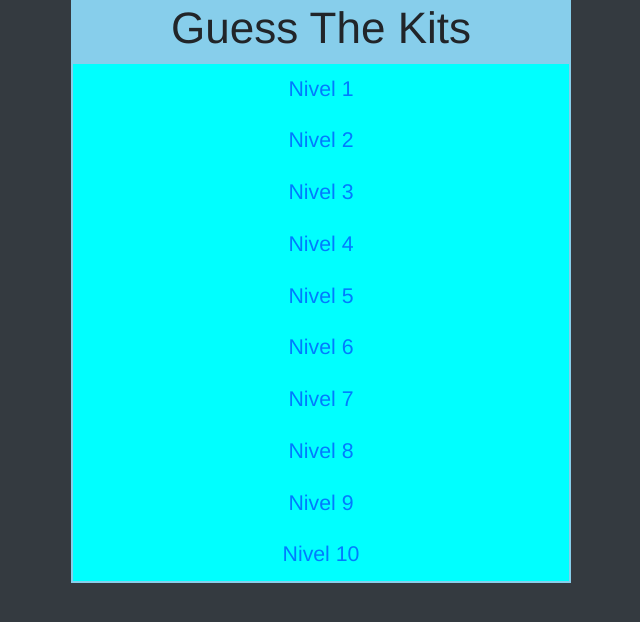
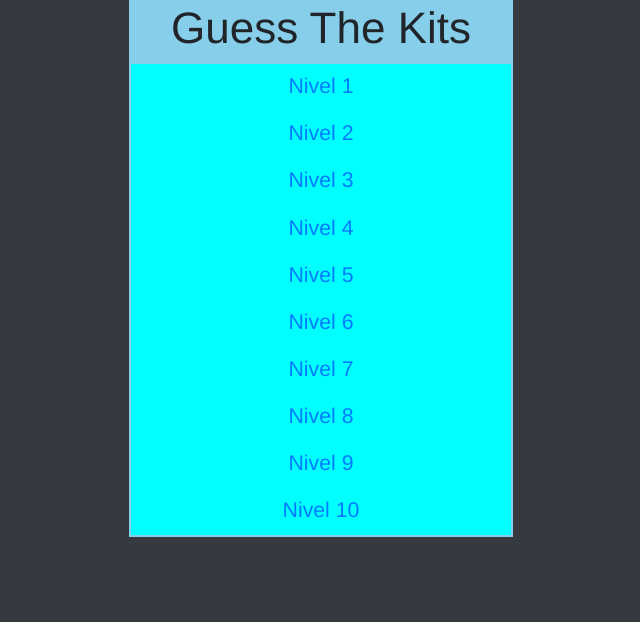
Before and after one commit to Mktk11/Guess-the-kits, a plain HTML site: page index.html in a window 1280 px wide. Shown: the whole page, without its empty margins (319-959 px from the left). Drawn offline with nearby package versions, Linux system fonts and the light colour scheme.

Commit message:
Update index.html
Colocando media queries

```diff
--- a/index.html
+++ b/index.html
@@ -9,7 +9,89 @@
 
     <!-- Bootstrap CSS -->
     <link rel="stylesheet" href="https://cdn.jsdelivr.net/npm/bootstrap@4.1.3/dist/css/bootstrap.min.css" integrity="sha384-MCw98/SFnGE8fJT3GXwEOngsV7Zt27NXFoaoApmYm81iuXoPkFOJwJ8ERdknLPMO" crossorigin="anonymous">
+    <style type="text/css">
+      /*Medium devices (tablets, 768px e superior)*/
+      @media (min-width: 768px) {
+        h1{
+          background-color: red;
+        }
+        img{
+          width: 50%;
+          height: 50%;
 
+        }
+        .principal{
+          background-color: #FFF;
+          /*border: 1px solid red;*/
+          width: 50%;
+          height: 50%;
+          text-align: center;
+          padding: 2px;
+          margin: 0 auto;
+          background-color: skyblue;
+          /*border: 1px solid skyblue;*/
+
+        }
+
+      }
+      /*Small devices (tablets, 768px e superior)*/
+      @media (min-width: 576px) {
+        h1{
+          background-color: red;
+        }
+        img{
+          width: 20%;
+          height: 20%;
+
+        }
+        .principal{
+          background-color: #FFF;
+          /*border: 1px solid red;*/
+          width: 20%;
+          height: 20%;
+          text-align: center;
+          padding: 2px;
+          margin: 0 auto;
+          background-color: skyblue;
+          /*border: 1px solid skyblue;*/
+
+        }
+        .principal a{
+          background-color: cyan;
+          /*border: 1px solid red;*/
+          display: block;
+          padding: 2%;
+          text-decoration: none;
+        }
+        .fases{
+          /*border: 1px solid skyblue;*/
+          width: 30%;
+          margin: 0 auto;
+        }
+      @media (min-width: 992px) {
+        h1{
+          background-color: skyblue;
+        }
+        img{
+          width: 50%;
+          height: 50%;
+
+        }
+        .principal{
+          background-color: #FFF;
+          /*border: 1px solid red;*/
+          width: 30%;
+          height: 30%;
+          text-align: center;
+          padding: 2px;
+          margin: 0 auto;
+          background-color: skyblue;
+          /*border: 1px solid skyblue;*/
+
+        }
+
+      }
+    </style>
 
     <title>Guess The kits - ALL</title>
   </head>
```
